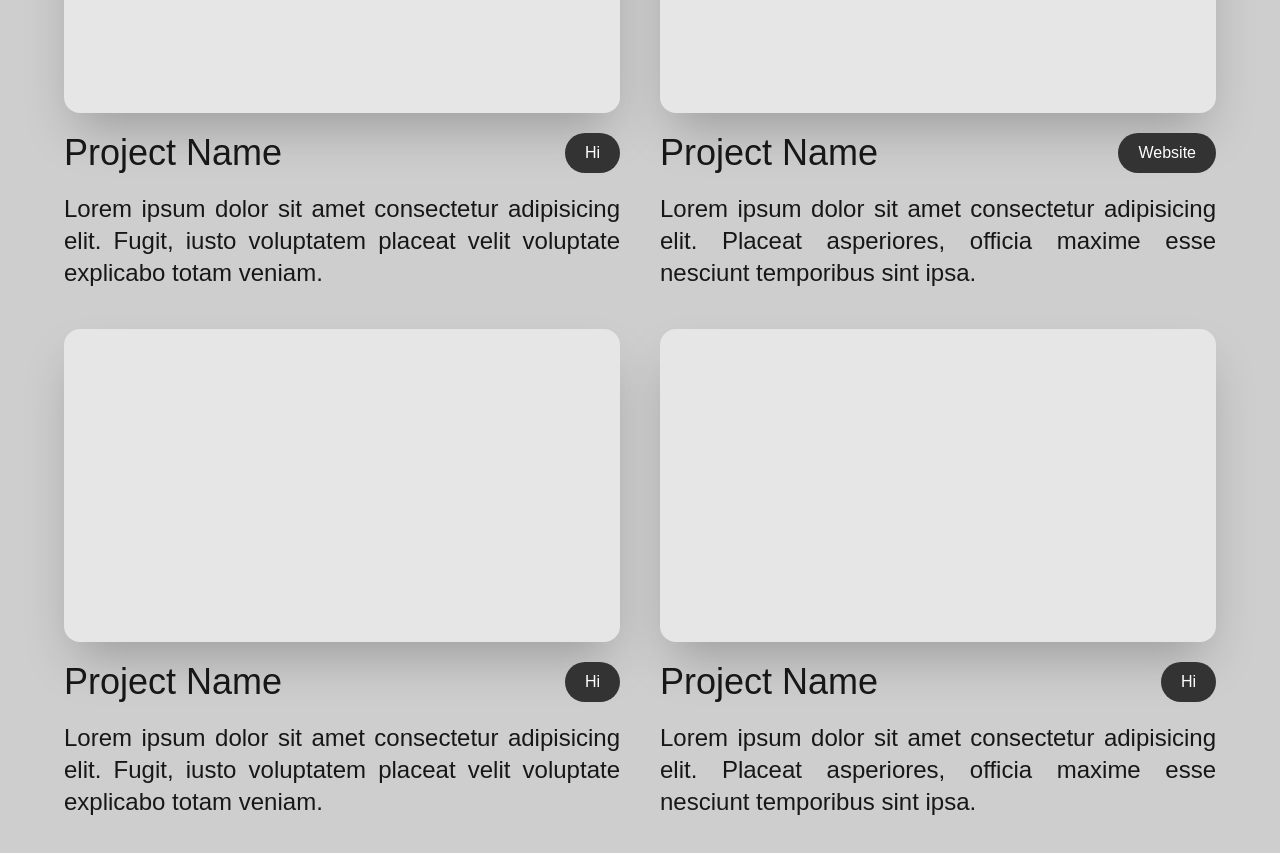
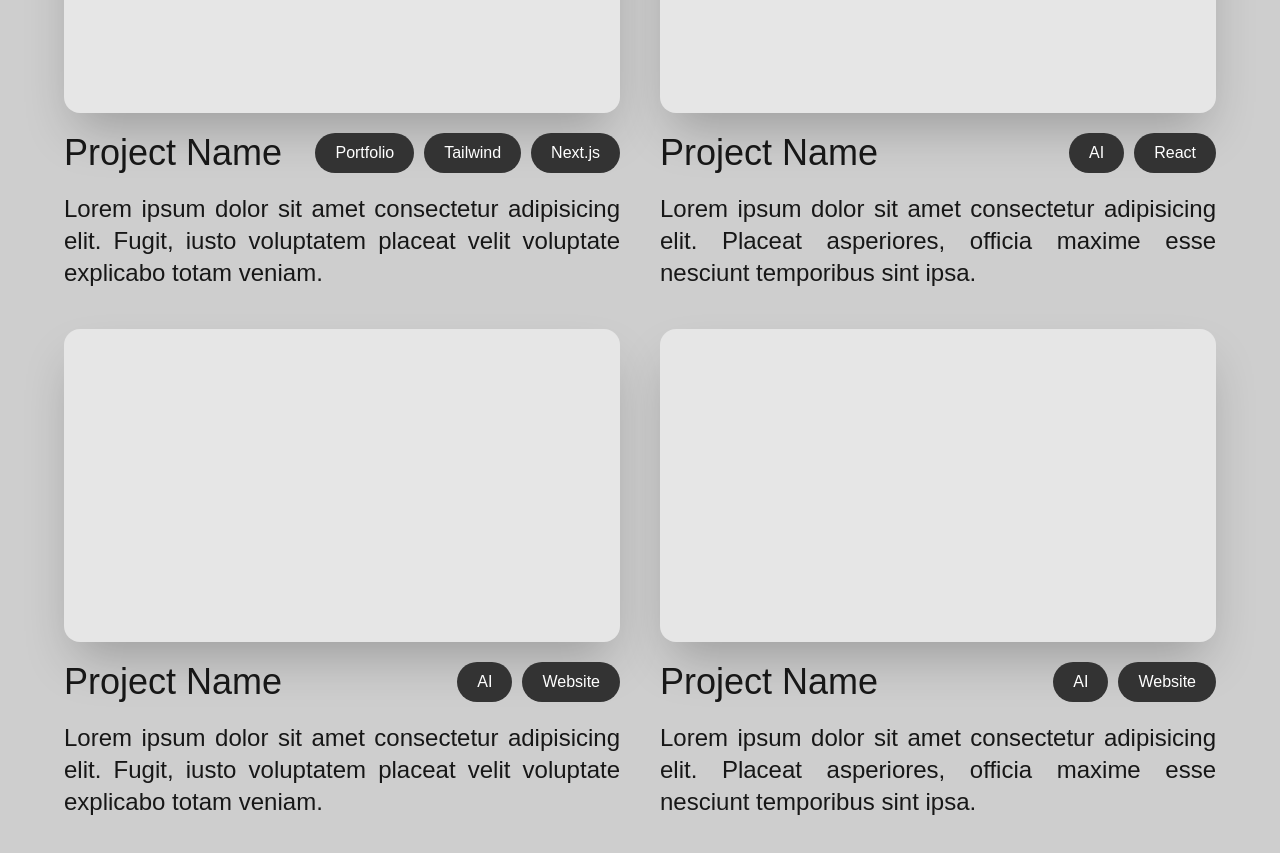
Before and after one commit to xiaosongpi/Portfolio, a Next.js app in the folder my-app/: page / in a window 1280 px wide. Shown: the part 2060-2913 px from the top of the page. Built offline with nearby package versions, Linux system fonts and the light colour scheme.

Commit message:
Adding tag to project

```diff
--- a/my-app/src/app/components/Project.jsx
+++ b/my-app/src/app/components/Project.jsx
@@ -7,8 +7,16 @@ export default function Project() {
                     <div className="aspect-video rounded-2xl bg-[#e6e6e6] shadow-2xl"></div>
                     <div className="flex justify-between">
                         <p className="text-4xl">Project Name</p>
-                        <div className="px-5 h-full bg-[#333333] rounded-full flex items-center justify-center">
-                            <p className="text-[#ffffff]">Hi</p>
+                        <div className="flex gap-2.5">
+                            <div className="px-5 h-full bg-[#333333] rounded-full flex items-center justify-center">
+                                <p className="text-[#ffffff]">Portfolio</p>
+                            </div>
+                            <div className="px-5 h-full bg-[#333333] rounded-full flex items-center justify-center">
+                                <p className="text-[#ffffff]">Tailwind</p>
+                            </div>
+                            <div className="px-5 h-full bg-[#333333] rounded-full flex items-center justify-center">
+                                <p className="text-[#ffffff]">Next.js</p>
+                            </div>
                         </div>
                     </div>
                     <p className="text-2xl text-justify">Lorem ipsum dolor sit amet consectetur adipisicing elit. Fugit, iusto voluptatem placeat velit voluptate explicabo totam veniam.</p>
@@ -17,8 +25,13 @@ export default function Project() {
                     <div className="aspect-video rounded-2xl bg-[#e6e6e6] shadow-2xl"></div>
                     <div className="flex justify-between">
                         <p className="text-4xl">Project Name</p>
-                        <div className="px-5 h-full bg-[#333333] rounded-full flex items-center justify-center">
-                            <p className="text-[#ffffff]">Website</p>
+                        <div className="flex gap-2.5">
+                            <div className="px-5 h-full bg-[#333333] rounded-full flex items-center justify-center">
+                                <p className="text-[#ffffff]">AI</p>
+                            </div>
+                            <div className="px-5 h-full bg-[#333333] rounded-full flex items-center justify-center">
+                                <p className="text-[#ffffff]">React</p>
+                            </div>
                         </div>
                     </div>
                     <p className="text-2xl text-justify">Lorem ipsum dolor sit amet consectetur adipisicing elit. Placeat asperiores, officia maxime esse nesciunt temporibus sint ipsa.</p>
@@ -27,8 +40,13 @@ export default function Project() {
                     <div className="aspect-video rounded-2xl bg-[#e6e6e6] shadow-2xl"></div>
                     <div className="flex justify-between">
                         <p className="text-4xl">Project Name</p>
-                        <div className="px-5 h-full bg-[#333333] rounded-full flex items-center justify-center">
-                            <p className="text-[#ffffff]">Hi</p>
+                        <div className="flex gap-2.5">
+                            <div className="px-5 h-full bg-[#333333] rounded-full flex items-center justify-center">
+                                <p className="text-[#ffffff]">AI</p>
+                            </div>
+                            <div className="px-5 h-full bg-[#333333] rounded-full flex items-center justify-center">
+                                <p className="text-[#ffffff]">Website</p>
+                            </div>
                         </div>
                     </div>
                     <p className="text-2xl text-justify">Lorem ipsum dolor sit amet consectetur adipisicing elit. Fugit, iusto voluptatem placeat velit voluptate explicabo totam veniam.</p>
@@ -37,8 +55,13 @@ export default function Project() {
                     <div className="aspect-video rounded-2xl bg-[#e6e6e6] shadow-2xl"></div>
                     <div className="flex justify-between">
                         <p className="text-4xl">Project Name</p>
-                        <div className="px-5 h-full bg-[#333333] rounded-full flex items-center justify-center">
-                            <p className="text-[#ffffff]">Hi</p>
+                        <div className="flex gap-2.5">
+                            <div className="px-5 h-full bg-[#333333] rounded-full flex items-center justify-center">
+                                <p className="text-[#ffffff]">AI</p>
+                            </div>
+                            <div className="px-5 h-full bg-[#333333] rounded-full flex items-center justify-center">
+                                <p className="text-[#ffffff]">Website</p>
+                            </div>
                         </div>
                     </div>
                     <p className="text-2xl text-justify">Lorem ipsum dolor sit amet consectetur adipisicing elit. Placeat asperiores, officia maxime esse nesciunt temporibus sint ipsa.</p>
```
